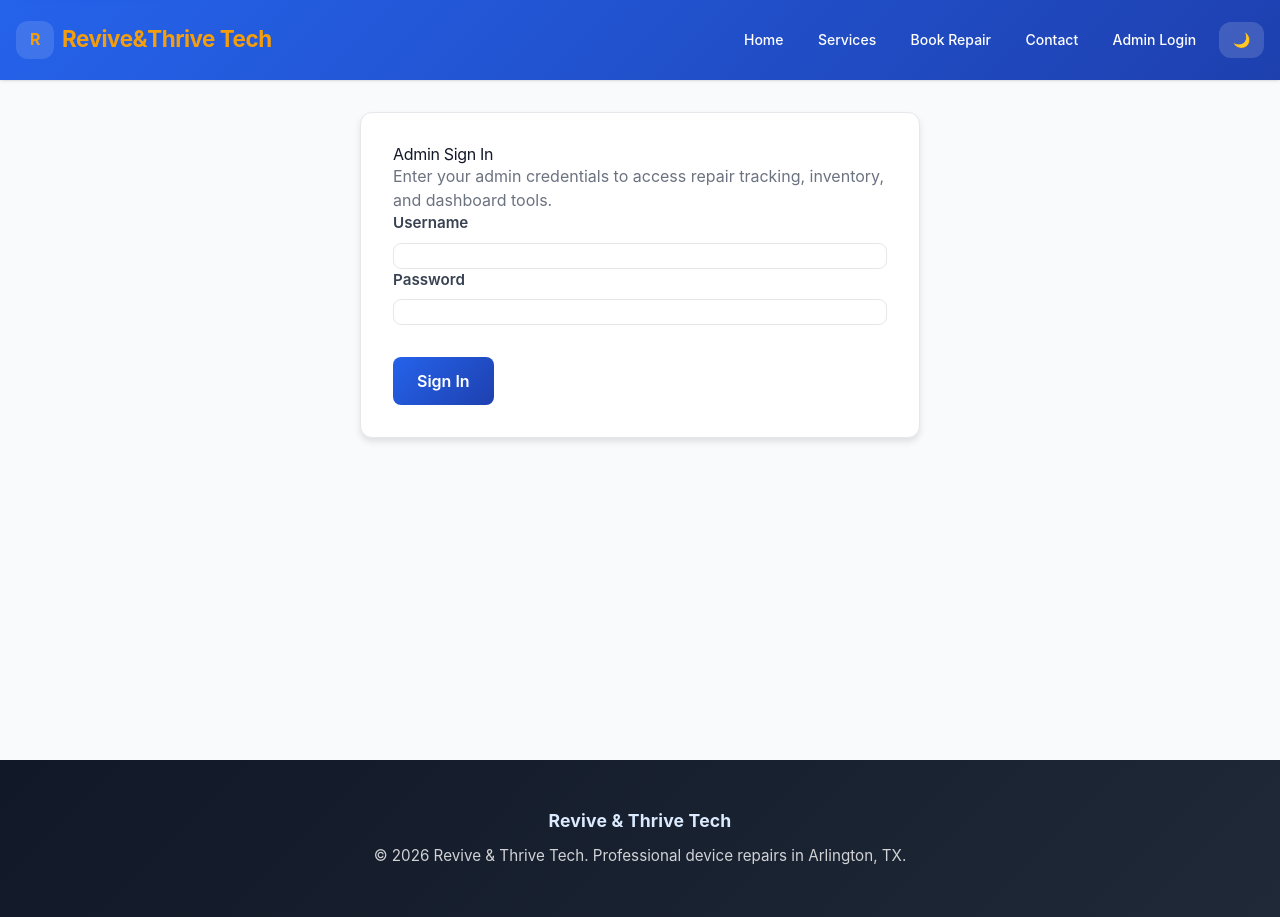
After one commit to nujabesploo/revive-thrive-business-platform, a Flask app: page /admin/login in a window 1280 px wide. The commit adds this page. Run offline with Flask 3, Linux system fonts and the light colour scheme; some libraries are stand-ins or nearby versions.

Commit message:
Add admin authentication and protect admin/status/inventory routes

```diff
--- a/app.py
+++ b/app.py
@@ -1,12 +1,14 @@
 import os
 import re
 import sqlite3
+import secrets
 from datetime import datetime, date
+from functools import wraps
 import smtplib
 import requests
 from email.message import EmailMessage
 from dotenv import load_dotenv
-from flask import Flask, render_template, request, redirect, url_for, flash, abort, jsonify
+from flask import Flask, render_template, request, redirect, url_for, flash, abort, jsonify, session
 
 app = Flask(__name__)
 load_dotenv()
@@ -18,6 +20,8 @@ MAIL_PASSWORD = os.getenv("MAIL_PASSWORD")
 
 TELEGRAM_BOT_TOKEN = os.getenv("TELEGRAM_BOT_TOKEN")
 TELEGRAM_CHAT_ID = os.getenv("TELEGRAM_CHAT_ID")
+ADMIN_USERNAME = os.getenv("ADMIN_USERNAME", "admin")
+ADMIN_PASSWORD = os.getenv("ADMIN_PASSWORD", "change-me")
 
 app.config["SECRET_KEY"] = os.environ.get("FLASK_SECRET_KEY", "revive-thrive-secret")
 app.config["DATABASE"] = os.path.join(os.path.dirname(__file__), "database.db")
@@ -35,7 +39,27 @@ def s3_url(path):
 
 @app.context_processor
 def inject_template_helpers():
-    return {"s3_url": s3_url}
+    return {
+        "s3_url": s3_url,
+        "is_admin_authenticated": session.get("is_admin") is True,
+    }
+
+
+def admin_required(view_func):
+    @wraps(view_func)
+    def wrapped_view(*args, **kwargs):
+        if session.get("is_admin") is not True:
+            flash("Please sign in as admin to access this page.", "error")
+            return redirect(url_for("admin_login", next=request.path))
+        return view_func(*args, **kwargs)
+
+    return wrapped_view
+
+
+def _safe_next_path(target):
+    if target and target.startswith("/") and not target.startswith("//"):
+        return target
+    return url_for("admin")
 
 
 def send_email(to_email, subject, body):
@@ -352,7 +376,40 @@ def success():
     return render_template("success.html")
 
 
+@app.route("/admin/login", methods=["GET", "POST"])
+def admin_login():
+    next_path = _safe_next_path(request.args.get("next"))
+
+    if request.method == "POST":
+        username = request.form.get("username", "").strip()
+        password = request.form.get("password", "")
+        posted_next = _safe_next_path(request.form.get("next"))
+
+        valid_user = secrets.compare_digest(username, ADMIN_USERNAME)
+        valid_pass = secrets.compare_digest(password, ADMIN_PASSWORD)
+
+        if valid_user and valid_pass:
+            session["is_admin"] = True
+            session["admin_username"] = username
+            flash("Admin login successful.", "success")
+            return redirect(posted_next)
+
+        flash("Invalid admin credentials.", "error")
+        return render_template("admin_login.html", next_path=posted_next)
+
+    return render_template("admin_login.html", next_path=next_path)
+
+
+@app.route("/admin/logout", methods=["POST"])
+def admin_logout():
+    session.pop("is_admin", None)
+    session.pop("admin_username", None)
+    flash("You have been signed out.", "success")
+    return redirect(url_for("home"))
+
+
 @app.route("/admin")
+@admin_required
 def admin():
     conn = get_db_connection()
     cursor = conn.cursor()
@@ -415,6 +472,7 @@ def contact():
 
 
 @app.route("/ticket/<int:id>", methods=["GET", "POST"])
+@admin_required
 def ticket(id):
     conn = get_db_connection()
     cursor = conn.cursor()
@@ -462,6 +520,7 @@ def ticket(id):
 
 
 @app.route("/status", methods=["GET", "POST"])
+@admin_required
 def status():
     booking = None
 
@@ -492,6 +551,7 @@ def status():
 
 
 @app.route("/api/bookings")
+@admin_required
 def api_bookings():
     conn = get_db_connection()
     cursor = conn.cursor()
@@ -507,6 +567,7 @@ def api_bookings():
 
 # Inventory Management Routes
 @app.route("/inventory")
+@admin_required
 def inventory():
     search_query = request.args.get("search", "").strip()
     category_filter = request.args.get("category", "").strip()
@@ -562,6 +623,7 @@ def inventory():
 
 
 @app.route("/inventory/add", methods=["GET", "POST"])
+@admin_required
 def inventory_add():
     if request.method == "POST":
         form_data = {
@@ -620,6 +682,7 @@ def inventory_add():
 
 
 @app.route("/inventory/edit/<int:id>", methods=["GET", "POST"])
+@admin_required
 def inventory_edit(id):
     conn = get_db_connection()
     cursor = conn.cursor()
@@ -689,6 +752,7 @@ def inventory_edit(id):
 
 
 @app.route("/inventory/delete/<int:id>", methods=["POST"])
+@admin_required
 def inventory_delete(id):
     conn = get_db_connection()
     cursor = conn.cursor()
@@ -702,6 +766,7 @@ def inventory_delete(id):
 
 
 @app.route("/api/inventory")
+@admin_required
 def api_inventory():
     conn = get_db_connection()
     cursor = conn.cursor()
@@ -715,6 +780,7 @@ def api_inventory():
 
 
 @app.route("/api/inventory/<int:id>")
+@admin_required
 def api_inventory_item(id):
     conn = get_db_connection()
     cursor = conn.cursor()
--- a/static/style.css
+++ b/static/style.css
@@ -557,6 +597,16 @@ textarea {
   gap: 1rem;
   margin-top: 2rem;
   flex-wrap: wrap;
+}
+
+.auth-section {
+  display: flex;
+  justify-content: center;
+}
+
+.auth-card {
+  width: 100%;
+  max-width: 560px;
 }
 
 /* ============================================
--- /dev/null
+++ b/templates/admin_login.html
@@ -0,0 +1,30 @@
+{% extends 'base.html' %}
+
+{% block title %}Admin Login | Revive & Thrive Tech{% endblock %}
+
+{% block content %}
+<section class="section auth-section">
+  <div class="form auth-card">
+    <h1>Admin Sign In</h1>
+    <p>Enter your admin credentials to access repair tracking, inventory, and dashboard tools.</p>
+
+    <form method="post">
+      <input type="hidden" name="next" value="{{ next_path }}" />
+
+      <div class="field-group">
+        <label for="username">Username</label>
+        <input id="username" name="username" type="text" autocomplete="username" required />
+      </div>
+
+      <div class="field-group">
+        <label for="password">Password</label>
+        <input id="password" name="password" type="password" autocomplete="current-password" required />
+      </div>
+
+      <div class="form-actions">
+        <button type="submit" class="button button-primary">Sign In</button>
+      </div>
+    </form>
+  </div>
+</section>
+{% endblock %}
--- a/templates/base.html
+++ b/templates/base.html
@@ -23,10 +23,17 @@
       <a href="/" class="nav-link">Home</a>
       <a href="/services" class="nav-link">Services</a>
       <a href="/book" class="nav-link">Book Repair</a>
+      <a href="/contact" class="nav-link">Contact</a>
+      {% if is_admin_authenticated %}
       <a href="/status" class="nav-link">Track Repair</a>
       <a href="/inventory" class="nav-link">Inventory</a>
-      <a href="/contact" class="nav-link">Contact</a>
       <a href="/admin" class="nav-link">Admin</a>
+      <form method="post" action="{{ url_for('admin_logout') }}" class="inline-logout-form">
+        <button type="submit" class="nav-link nav-link-button">Logout</button>
+      </form>
+      {% else %}
+      <a href="{{ url_for('admin_login') }}" class="nav-link">Admin Login</a>
+      {% endif %}
       <button id="dark-toggle" aria-label="Toggle dark mode" class="dark-toggle">🌙</button>
     </nav>
   </div>
```
Also changed, not shown: other parts of static/style.css (+48 -0 lines), 1 other file.
